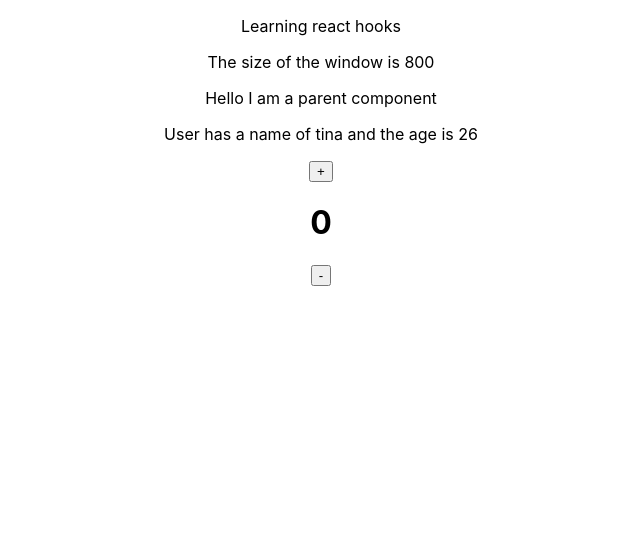
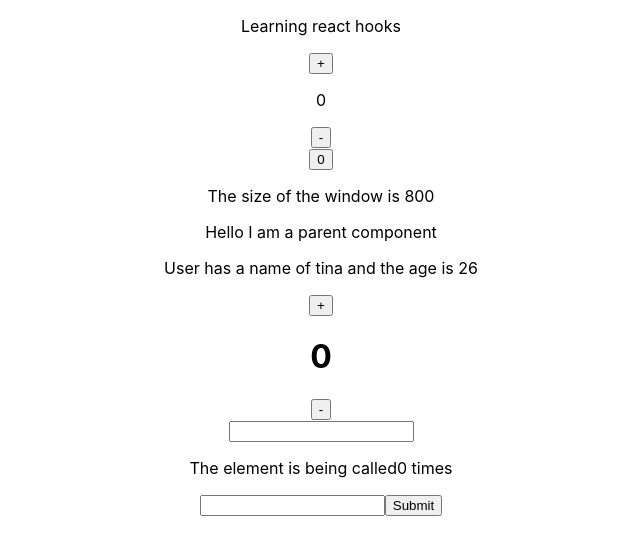
Before and after one commit to shalini47ch/react-hooks-practice, a React (Create React App) app: page / in a window 1280 px wide. Shown: the top 554 px of the page, without its empty margins (319-959 px from the left). Built offline with nearby package versions, Linux system fonts and the light colour scheme.

Commit message:
useref added

```diff
--- a/src/App.js
+++ b/src/App.js
@@ -2,19 +2,22 @@
 import './App.css';
 import Parent from './components/Parent';
 import ClearUp from './components/useeffect/clearup';
-// import UseEffect from './components/useeffect/useeffect';
-// import UseState from './components/usestate/usestate';
+import UseEffect from './components/useeffect/useeffect';
+import UseState from './components/usestate/usestate';
 import UseReducerHook from './components/usereducer/usereducer';
-
+import RefHooks1 from './components/useref/refhooks1';
+import RefHooks2 from './components/useref/refhooks2';
 function App() {
   return (
     <div className="App">
      <p>Learning react hooks</p>
-     {/* <UseState/> */}
-     {/* <UseEffect/> */}
+     <UseState/>
+     <UseEffect/>
      <ClearUp/>
      <Parent/>
      <UseReducerHook/>
+     <RefHooks1/>
+     <RefHooks2/>
 
     </div>
   );
--- /dev/null
+++ b/src/components/useref/refhooks1.jsx
@@ -0,0 +1,29 @@
+import { useState, useRef, useEffect } from "react";
+
+//useref is mainly used when we need to avoid the rerendering of the components if we pass the usestate inside the useeffect then we will run in an infinite loop as it will constinuously rerender
+//in other words it creates a mutable variable which prevents the rerendering of components
+
+//the other case where we can use useRef iss when we want to access the dom elements directly
+const RefHooks1 = () => {
+  const [userInput, setUserInput] = useState("");
+  const count = useRef(0);
+  //useref will return an object and it has an element called as current so you cant call it directly
+  // console.log(count)
+
+  //ab useEffect mei isko pass karenge toh count.current ka value change hoga tab useEffect call hoga
+  useEffect(() => {
+    count.current = count.current + 1;
+  });
+
+  return (
+    <div>
+      <input
+        type="text"
+        value={userInput}
+        onChange={(e) => setUserInput(e.target.value)}
+      />
+      <p>The element is being called{count.current} times</p>
+    </div>
+  );
+};
+export default RefHooks1;
--- /dev/null
+++ b/src/components/useref/refhooks2.jsx
@@ -0,0 +1,23 @@
+//here we will access the dom elements directly using the useref hooks
+
+import {useRef} from "react";
+
+const RefHooks2=()=>{
+    const inputRef=useRef()
+
+    const changeBorder=()=>{
+        inputRef.current.focus();
+        inputRef.current.style.backgroundColor="blue";
+
+    }
+    return(
+        <div>
+            <input type="text" ref={inputRef}/>
+            <button onClick={changeBorder}>Submit</button>
+
+        </div>
+    )
+}
+export default RefHooks2
+
+//useref ka reference de diya gaya hai input field ko
```
